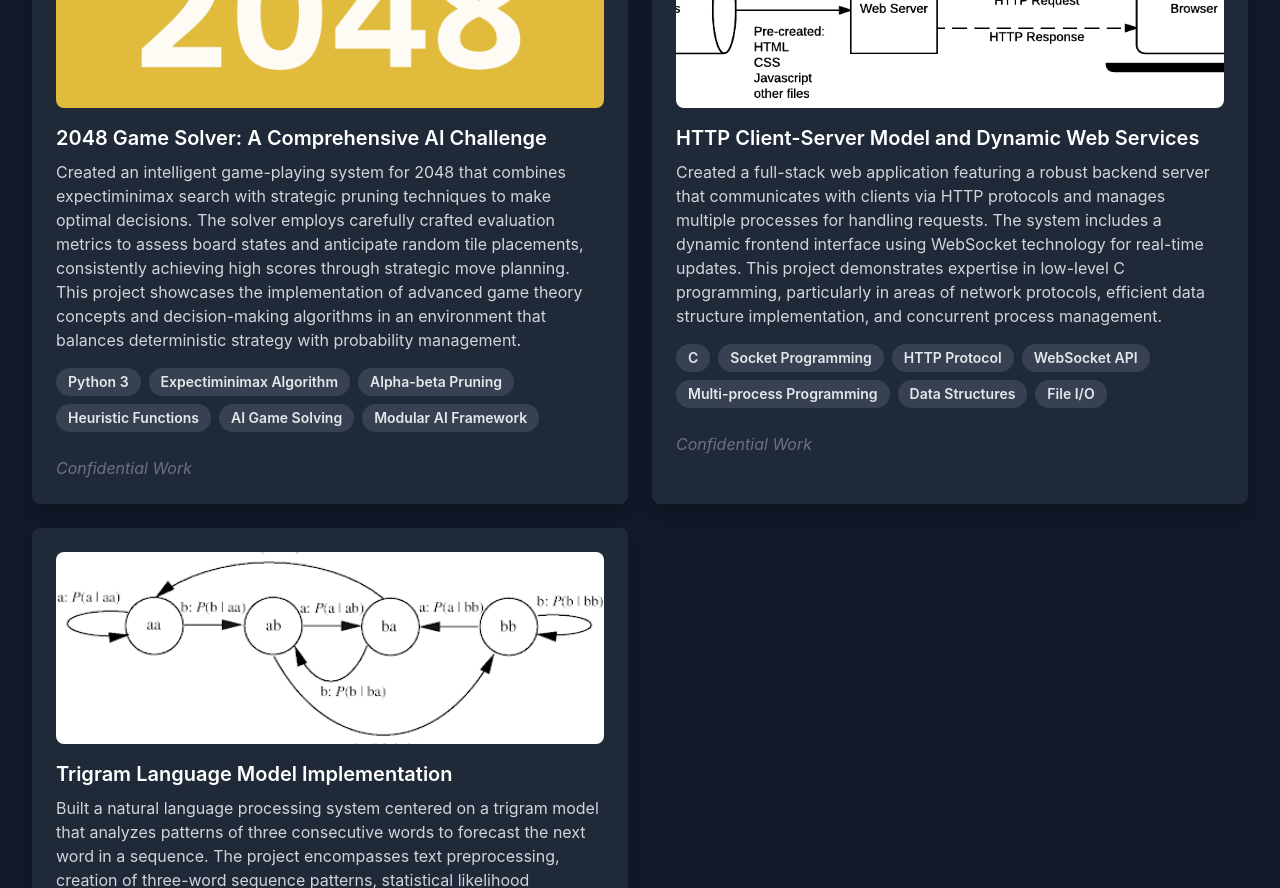
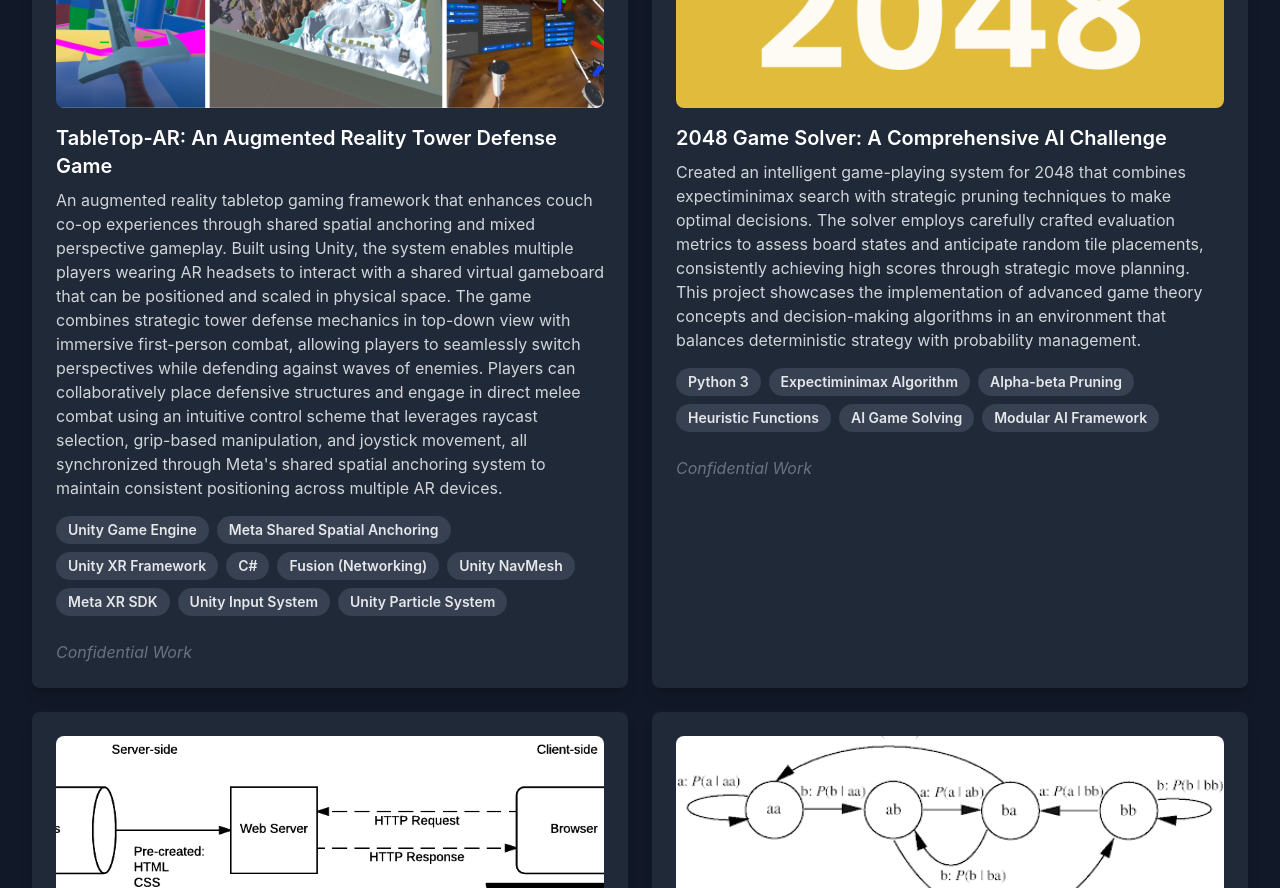
Before and after one commit to rayforman/personal-website, a React (Create React App) app in the folder frontend/: page /projects in a window 1280 px wide. Shown: the part 1660-2548 px from the top of the page. Built offline with nearby package versions, Linux system fonts and the light colour scheme.

Commit message:
Added TTAR project

```diff
--- a/frontend/src/pages/Projects.jsx
+++ b/frontend/src/pages/Projects.jsx
@@ -113,9 +113,26 @@ const Projects = () => {
         "Neural Style Transfer",
         "Custom Loss Functions",
         "Video Processing Libraries",
-    ],
+      ],
       image: "/vcast-image.png",
       link: 'https://github.com/rayforman/VCAST-StyleTransfer'
+    },
+    {
+      title: "TableTop-AR: An Augmented Reality Tower Defense Game",
+      description: "An augmented reality tabletop gaming framework that enhances couch co-op experiences through shared spatial anchoring and mixed perspective gameplay. Built using Unity, the system enables multiple players wearing AR headsets to interact with a shared virtual gameboard that can be positioned and scaled in physical space. The game combines strategic tower defense mechanics in top-down view with immersive first-person combat, allowing players to seamlessly switch perspectives while defending against waves of enemies. Players can collaboratively place defensive structures and engage in direct melee combat using an intuitive control scheme that leverages raycast selection, grip-based manipulation, and joystick movement, all synchronized through Meta's shared spatial anchoring system to maintain consistent positioning across multiple AR devices.",
+      technologies: [
+        "Unity Game Engine",
+        "Meta Shared Spatial Anchoring",
+        "Unity XR Framework",
+        "C#",
+        "Fusion (Networking)",
+        "Unity NavMesh",
+        "Meta XR SDK",
+        "Unity Input System",
+        "Unity Particle System"
+        ],
+      image: "/ttar.png",
+      link: null
     },
     {
       title: "2048 Game Solver: A Comprehensive AI Challenge",
```
Also changed, not shown: frontend/public/ttar.png (added).
